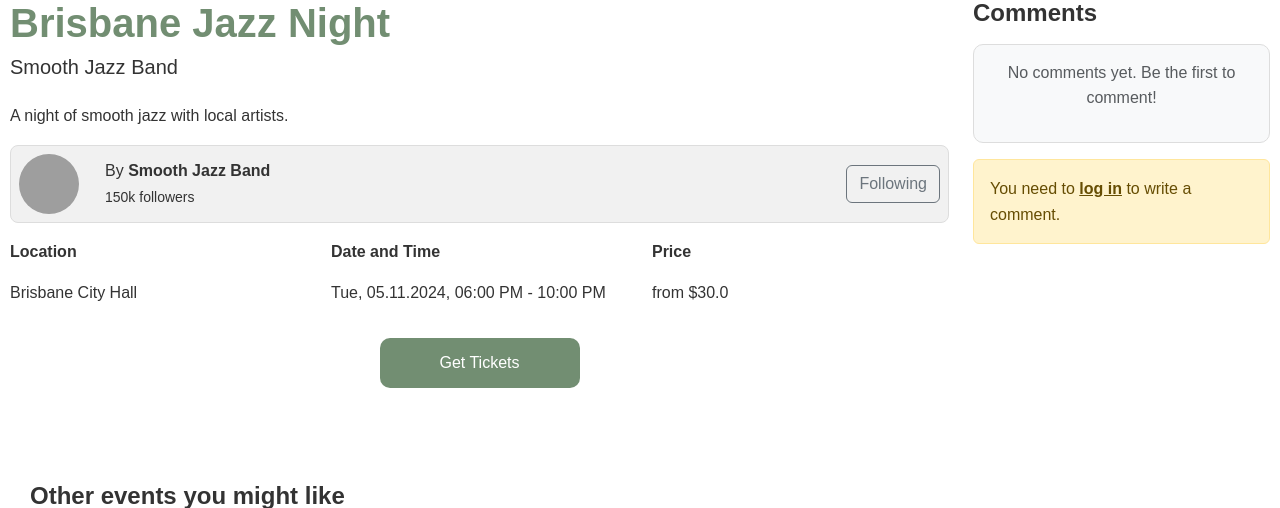
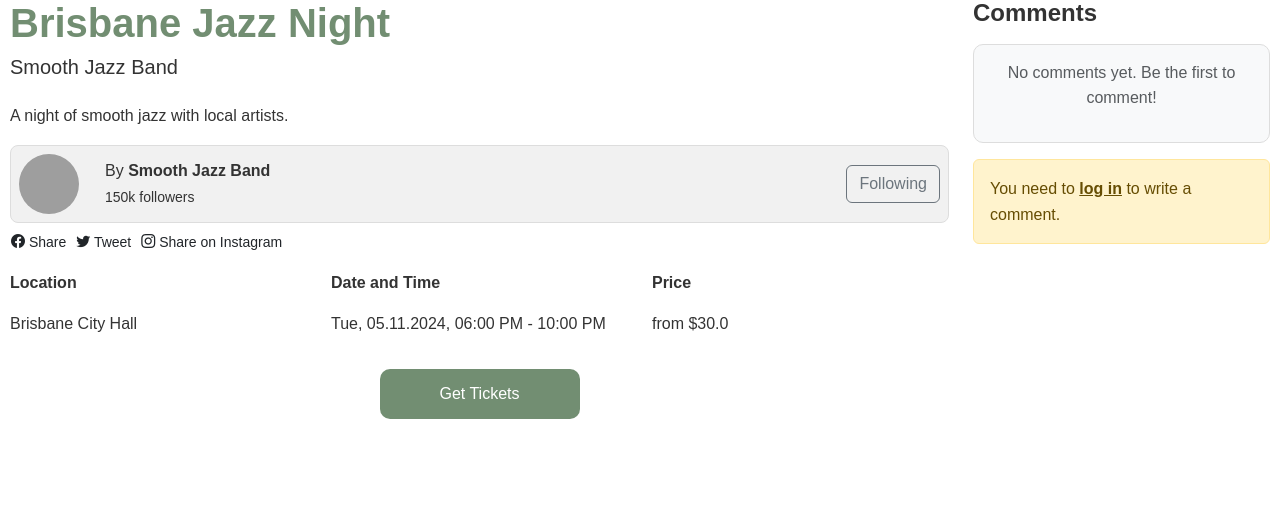
Before and after one commit to VictorKempf/IAB207_Assignment3, a Flask app: page /event/1 in a window 1280 px wide. Shown: the part 433-941 px from the top of the page. Run offline with Flask 3, Linux system fonts and the light colour scheme; some libraries are stand-ins or nearby versions; some web fonts are replaced; grey boxes are pictures that could not be loaded.

Commit message:
purchase tickets fixed
connected all buttons to purchaseTickets, and users can now buy. just need to connect purchases to booking history

```diff
--- a/GreenGroove/website/static/css/styles.css
+++ b/GreenGroove/website/static/css/styles.css
@@ -611,7 +611,8 @@ footer a:hover {
 .ticket-btn:hover {
   background-color: #fdfdfd;
   color: #79886e;
-  border-color: #79886e;
+  border: 1px solid #79886e;
+  transform: scale(1.05); /* making it slightly larger */
 }
 
 
--- a/GreenGroove/website/templates/eventDetails.html
+++ b/GreenGroove/website/templates/eventDetails.html
@@ -32,6 +32,21 @@
                 </div>
                 <button class="btn btn-outline-secondary ms-auto">Following</button>
             </div>
+            <!-- Social Sharing Buttons -->
+            <div class="social-share d-flex mt-2">
+                <a href="#"
+                target="_blank" class="btn btn-sm me-2 p-0">
+                    <i class="bi bi-facebook"></i> Share
+                </a>
+                <a href="#"
+                target="_blank" class="btn btn-sm me-2 p-0">
+                    <i class="bi bi-twitter"></i> Tweet
+                </a>
+                <a href="#"
+                target="_blank" class="btn btn-sm p-0">
+                    <i class="bi bi-instagram"></i> Share on Instagram
+                </a>
+            </div>
 
             <!-- Location and Time -->
             <div class="location-time mt-3 row">
@@ -50,7 +65,7 @@
                 </div>
 
                 <div class="col-md-12 text-center mt-3">
-                    <a href="#" class="btn btn-primary ticket-btn">Get Tickets</a>
+                    <a href="{{ url_for('main.purchase_tickets', event_id=event.id) }}" class="btn btn-primary ticket-btn">Get Tickets</a>
                 </div>
             </div>
         </div>
--- a/GreenGroove/website/views.py
+++ b/GreenGroove/website/views.py
@@ -120,7 +120,7 @@ def purchase_tickets(event_id):
         # Check if quantity is valid
         if quantity <= 0:
             flash('Quantity must be greater than 0', 'danger')
-            return redirect(url_for('purchase_tickets', event_id=event_id))
+            return redirect(url_for('main.purchase_tickets', event_id=event_id))
 
         # Calculate total price
         total_price = event.price * quantity
@@ -143,11 +143,11 @@ def purchase_tickets(event_id):
         db.session.commit()
 
         # Redirect to confirmation page with the new order ID
-        return redirect(url_for('confirmation', order_id=new_order.id))
+        return redirect(url_for('main.confirmation', order_id=new_order.id))
 
     return render_template('purchaseTickets.html', event=event)
 
-main_bp.route('/confirmation/<int:order_id>')
+@main_bp.route('/confirmation/<int:order_id>')
 @login_required
 def confirmation(order_id):
     # Get the order by ID
@@ -165,6 +165,7 @@ def confirmation(order_id):
                            user=current_user,
                            event=event,
                            order=order)
+
 
 @main_bp.route('/event/<int:event_id>', methods=['GET', 'POST'])
 def eventDetails(event_id):
```
Also changed, not shown: GreenGroove/website/templates/index.html (+5 -15 lines), GreenGroove/website/templates/purchaseTickets.html (+3 -21 lines), GreenGroove/instance/sitedata.sqlite.
